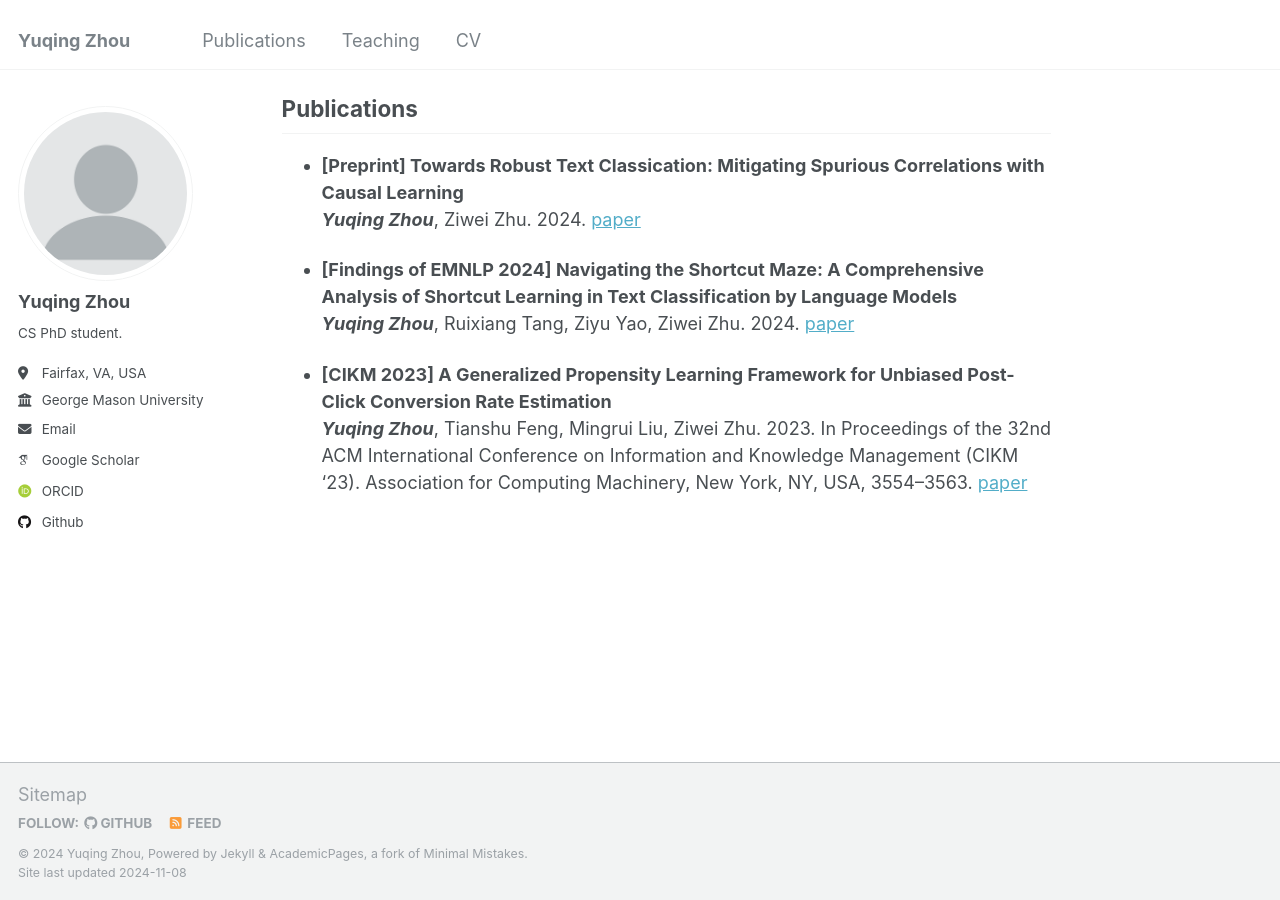
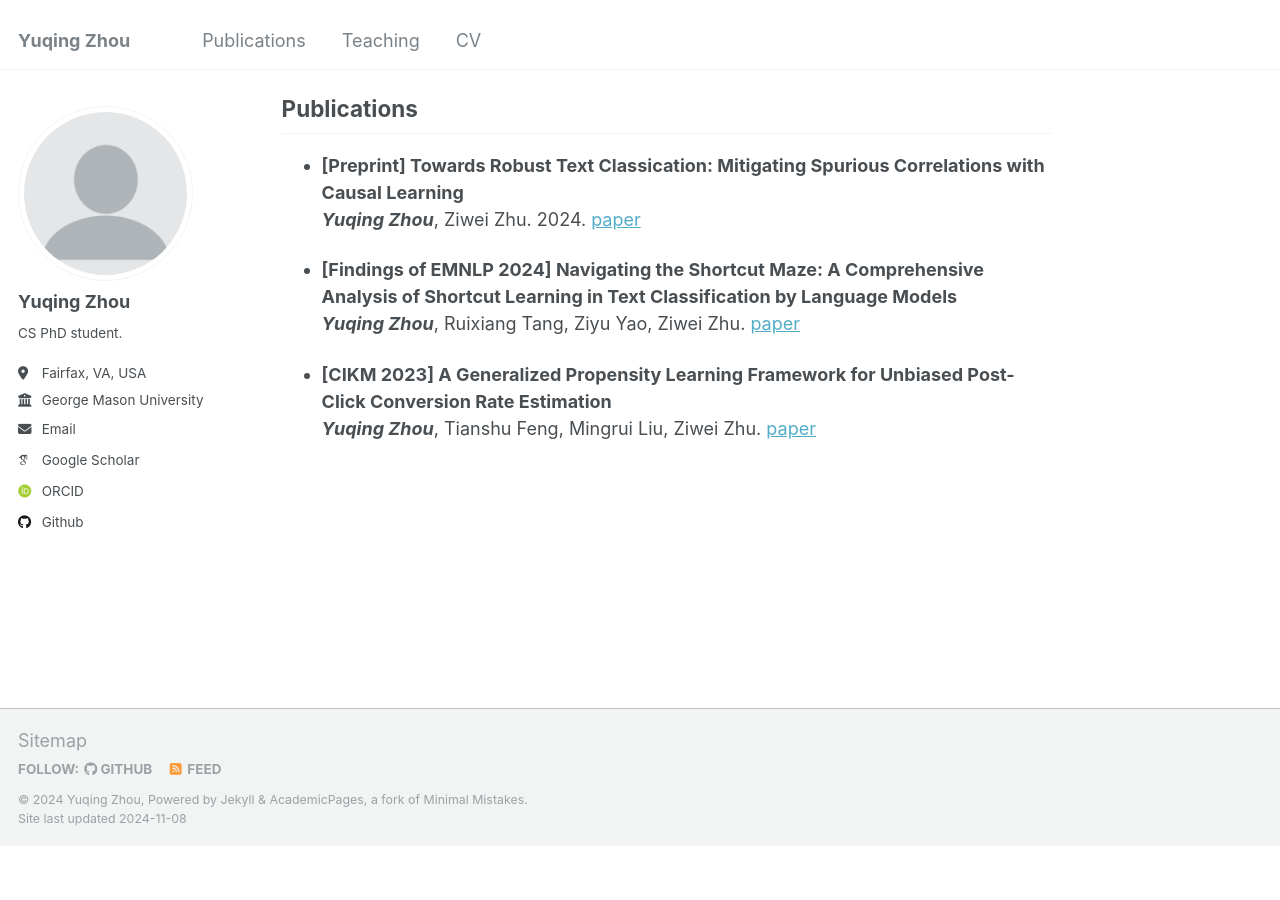
Before and after one commit to yuqing-zhou/yuqing-zhou.github.io, a Jekyll site: the page built from _pages/about.md, in a window 1280 px wide and 900 px high, scrolled down 777 px. Built offline with Jekyll 4.4.1, drawn with Linux system fonts in a browser that asks for light colours; some web fonts are replaced; after the commit the page ends 1623 px from its top, so only the background shows below that.

Commit message:
update about

```diff
--- a/_pages/about.md
+++ b/_pages/about.md
@@ -31,13 +31,18 @@ My research focuses on:
 
 ## Publications
 - **[Preprint] Towards Robust Text Classication: Mitigating Spurious Correlations with Causal Learning**
-  ***Yuqing Zhou***, Ziwei Zhu. 2024. [paper](https://arxiv.org/abs/2411.01045)
+  ***Yuqing Zhou***, Ziwei Zhu. 2024.
+  [paper](https://arxiv.org/abs/2411.01045)
 
 - **[Findings of EMNLP 2024] Navigating the Shortcut Maze: A Comprehensive Analysis of Shortcut Learning in Text Classification by Language Models**
-  ***Yuqing Zhou***, Ruixiang Tang, Ziyu Yao, Ziwei Zhu. 2024. [paper](https://arxiv.org/abs/2409.17455)
+  ***Yuqing Zhou***, Ruixiang Tang, Ziyu Yao, Ziwei Zhu.
+  [paper](https://arxiv.org/abs/2409.17455)
 
 - **[CIKM 2023] A Generalized Propensity Learning Framework for Unbiased Post-Click Conversion Rate Estimation**
-  ***Yuqing Zhou***, Tianshu Feng, Mingrui Liu, Ziwei Zhu. 2023. In Proceedings of the 32nd ACM International Conference on Information and Knowledge Management (CIKM '23). Association for Computing Machinery, New York, NY, USA, 3554–3563. [paper](https://dl.acm.org/doi/abs/10.1145/3583780.3614760)
+  ***Yuqing Zhou***, Tianshu Feng, Mingrui Liu, Ziwei Zhu.
+  [paper](https://dl.acm.org/doi/abs/10.1145/3583780.3614760)
+
+<!-- 2023. In Proceedings of the 32nd ACM International Conference on Information and Knowledge Management (CIKM '23). Association for Computing Machinery, New York, NY, USA, 3554–3563.  -->
 
 <!-- - **Trustworthy AI in Practice: Methods and Applications**
   Research project aimed at developing practical tools for fair and unbiased machine learning models. -->
```
